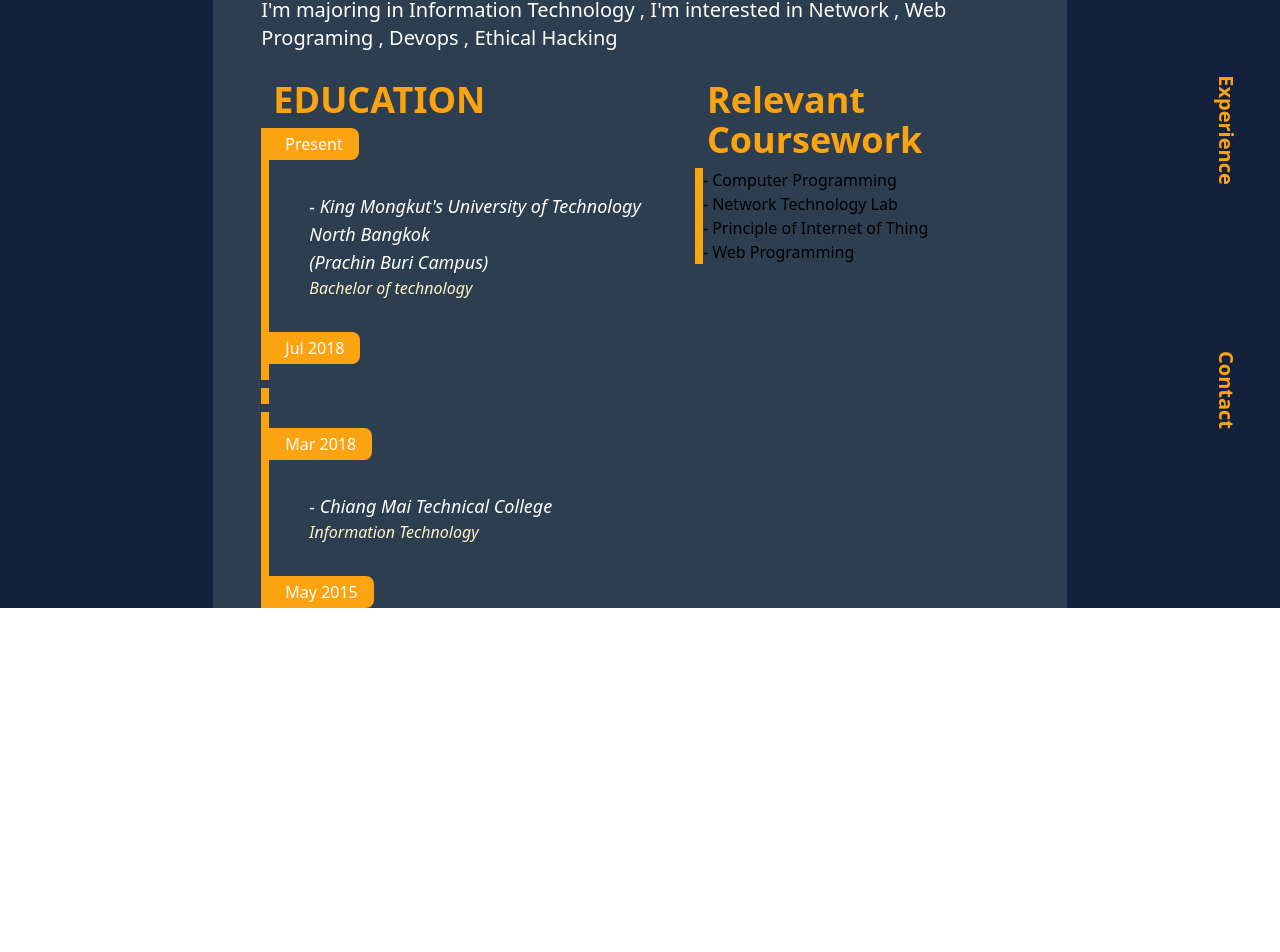
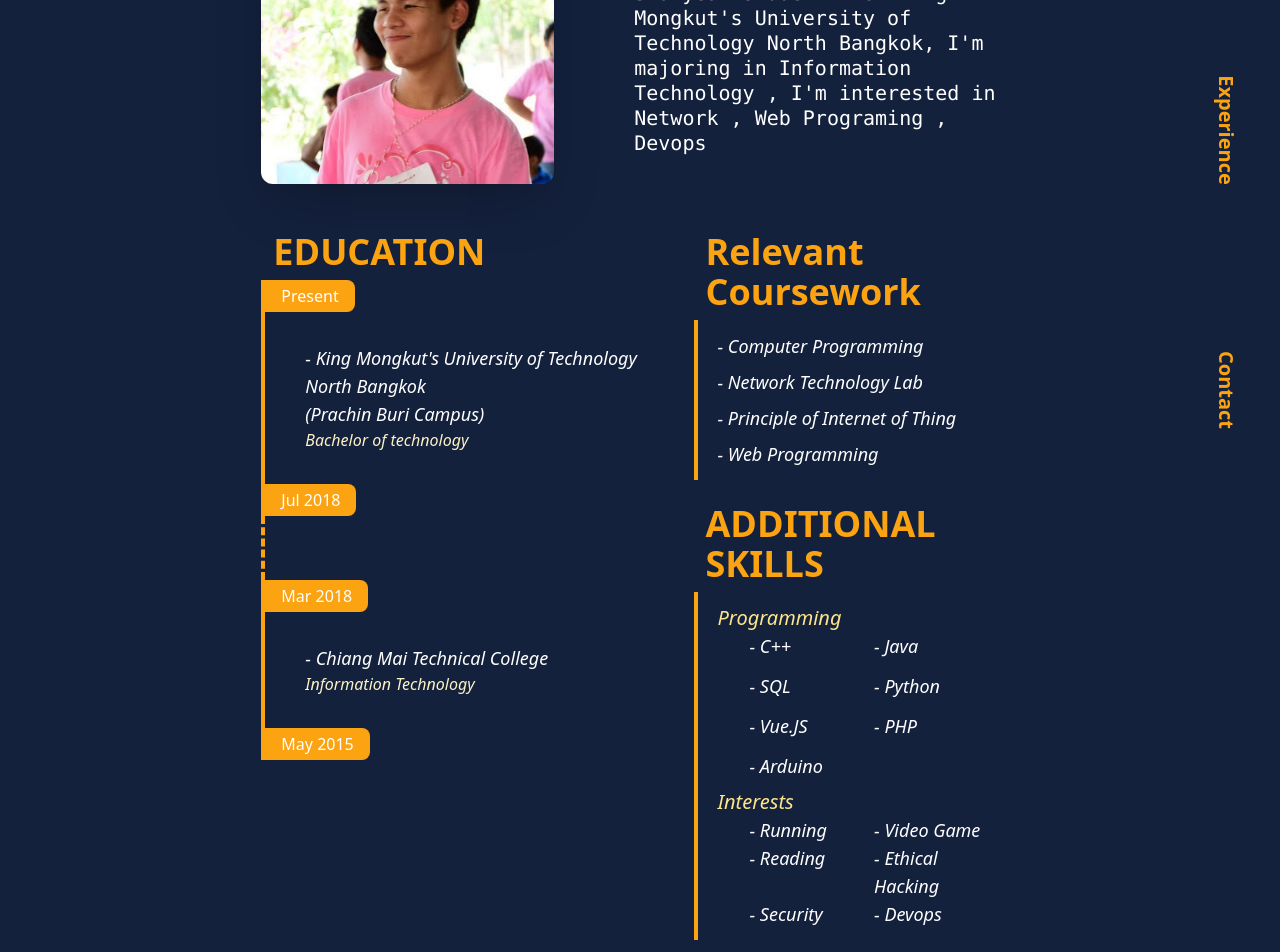
Before and after one commit to poom9091/Portfolios, a Vue app: page /about in a window 1280 px wide. Shown: the part 260-1212 px from the top of the page. Before the commit the page ends 868 px from the top, so only its background shows below. Built offline with nearby package versions, Linux system fonts and the light colour scheme.

Commit message:
created about me

```diff
--- /dev/null
+++ b/src/components/AboutMe/ADDITIONALSKILLS.vue
@@ -0,0 +1,43 @@
+<template>
+  <div>
+    <p class="h2">
+        ADDITIONAL SKILLS
+    </p>
+    <div class="border-l-4 border-yellow-cos py-3 px-5 text-lg text-white italic space-y-2">
+      <div>
+        <h1 class=" text-xl text-yellow-200">Programming</h1>
+        <div class=" ml-8 grid-cols-2 md:grid-cols-3 lg:grid-cols-2  grid gap-y-3 ">
+          <p>- C++</p>
+          <p>- Java </p>
+          <p>- SQL</p>
+          <p>- Python</p>
+          <p>- Vue.JS</p>
+          <p>- PHP</p>
+          <p>- Arduino</p>
+        </div>
+      </div>
+      <div>
+        <h1 class=" text-xl text-yellow-200">Interests</h1>
+        <div class=" ml-8 grid-cols-2 md:grid-cols-3 lg:grid-cols-2 grid ">
+          <p>- Running</p>
+          <p>- Video Game </p>
+          <p>- Reading</p>
+          <p>- Ethical Hacking</p>
+          <p>- Security</p>
+          <p>- Devops</p>
+        </div>
+      </div>
+
+    </div>
+  </div>
+</template>
+
+<script>
+export default {
+
+}
+</script>
+
+<style>
+
+</style>
--- a/src/components/AboutMe/Coursework.vue
+++ b/src/components/AboutMe/Coursework.vue
@@ -3,7 +3,7 @@
         <p class=" h2">
             Relevant Coursework
         </p>
-        <div class="border-l-8 border-yellow-cos">
+        <div class="border-l-4 border-yellow-cos py-3 px-5 text-lg text-white italic space-y-2">
             <p>- Computer Programming</p>
             <p>- Network Technology Lab</p>
             <p>- Principle of Internet of Thing</p>
--- a/src/components/AboutMe/EDUCATION.vue
+++ b/src/components/AboutMe/EDUCATION.vue
@@ -3,7 +3,7 @@
             <p class=" h2">
               EDUCATION
             </p>
-            <div class="relative border-yellow-cos bg  border-l-8 max-h-max h-auto py-16 px-10 ">
+            <div class="relative border-yellow-cos bg  border-l-4 max-h-max h-auto py-16 px-10 ">
               <div class=" absolute  top-0 left-0 " >
                   <p class="bg-yellow-cos rounded-r-lg  max-w-max w-auto px-4 py-1 text-white ">Present</p>
               </div>
@@ -15,8 +15,8 @@
                   <p class="bg-yellow-cos rounded-r-lg  max-w-max w-auto px-4 py-1 text-white ">Jul 2018</p>
               </div>
             </div>
-            <div class="h-16 border-yellow-cos bg  border-l-8 border-dashed"/>
-            <div class="relative border-yellow-cos bg  border-l-8 max-h-max h-auto py-16 px-10 ">
+            <div class="h-16 border-yellow-cos bg  border-l-4 border-dashed"/>
+            <div class="relative border-yellow-cos bg  border-l-4 max-h-max h-auto py-16 px-10 ">
               <div class=" absolute  top-0 left-0 " >
                   <p class="bg-yellow-cos rounded-r-lg  max-w-max w-auto px-4 py-1 text-white ">Mar 2018</p>
               </div>
--- /dev/null
+++ b/src/components/AboutMe/Me.vue
@@ -0,0 +1,39 @@
+<template>
+  <transition name="slide-R">
+          <div v-if="showL" class="flex flex-col py-5 lg:flex-row">
+            <img src="../../assets/DSC.jpg" class=" h-64 max-w-max w-auto mx-auto rounded-xl shadow-2xl">
+            <div class=" text-white  text-xl py-5 lg:my-auto lg:ml-20 font-mono leading-tight text-left">
+              My name is Pubadee Klinocha,a 3rd year student from King Mongkut's University of Technology North Bangkok,
+              I'm majoring in Information Technology , I'm interested in Network , Web Programing , Devops
+            </div>
+          </div>
+    </transition>
+</template>
+
+<script>
+export default {
+    data(){
+        return{
+            showL:false
+        }
+    },
+    mounted(){
+        this.showL=true
+    }
+}
+</script>
+
+<style>
+    .slide-R-enter-active {
+        transition: all .8s ease;
+        transition-delay: 250ms;
+  }
+  .slide-R-leave-active {
+        transition: all .8s cubic-bezier(1.0, 0.5, 0.8, 1.0);
+        transition-delay: 250ms;
+  }
+  .slide-R-enter, .slide-R-leave-to  {
+        transform: translateX(-10px);
+        opacity: 0;
+  }
+</style>
--- a/src/views/About.vue
+++ b/src/views/About.vue
@@ -1,36 +1,62 @@
 <template>
   <div class=" bg-darkblue-cos">
-    <div class="w-screen h-full  md:w-4/6 bg-hover-icon mx-auto pt-20 md:pt-36 px-12 flex flex-col space-y-5">
+    <transition name ="slide-Down" >
+      <div v-if="show" class="w-screen h-full  md:w-4/6 mx-auto pt-20 md:pt-28 px-12 flex flex-col space-y-5">
         <div>
           <div class="h2">
             ABOUT ME
           </div>
-        <div>
+          <ME/>
         </div>
-        <div class=" text-white  text-xl">
-          My name is Pubadee Klinocha , a 3rd year student from King Mongkut's University of Technology North Bangkok,<br>
-          I'm majoring in Information Technology , I'm interested in Network , Web Programing , Devops , Ethical Hacking
+        <div class="flex flex-col  pb-20 lg:flex-row">
+              <Education class="pb-8" />
+              <div class="flex flex-col space-y-4">
+                <Coursework/>
+                <ADDITIONALSKILLS/>
               </div>
         </div>
-        <div class="flex flex-row">
-            <Education/>
-            <Coursework/>
       </div>
-    </div>
+    </transition>
   </div>
 </template>
 
 <script>
 import Education from '../components/AboutMe/EDUCATION.vue'
 import Coursework from '../components/AboutMe/Coursework.vue'
+import ADDITIONALSKILLS from '../components/AboutMe/ADDITIONALSKILLS.vue'
+import ME from '../components/AboutMe/Me.vue'
 export default {
   components:{
     Education,
-    Coursework
+    Coursework,
+    ADDITIONALSKILLS,
+    ME
+  },
+  data(){
+    return{
+      show:false,
     }
+  },
+  mounted(){
+    this.show=true
+  },
+
+
 }
 </script>
 
 <style>
+ .slide-Down-enter-active {
+        transition: all .8s ease;
+  }
+  .slide-Down-leave-active {
+        transition: all .8s cubic-bezier(1.0, 0.5, 0.8, 1.0);
+  }
+  .slide-Down-enter, .slide-Down-leave-to  {
+        transform: translatey(-10px);
+        opacity: 0;
+  }
+
+
 
 </style>
```
Also changed, not shown: src/assets/DSC.jpg (added), src/components/Home/Act&Ex.vue (line endings or trailing spaces), src/components/Home/board.vue (line endings or trailing spaces), src/components/Home/contact.vue (line endings or trailing spaces), src/components/Home/title.vue (line endings or trailing spaces), src/components/title_EX.vue (line endings or trailing spaces), src/views/Experience.vue (line endings or trailing spaces), src/views/contact.vue (line endings or trailing spaces), 1 other file (tests, documents, lock files or other folders). Lines whose indentation alone changed are shown as unchanged.
